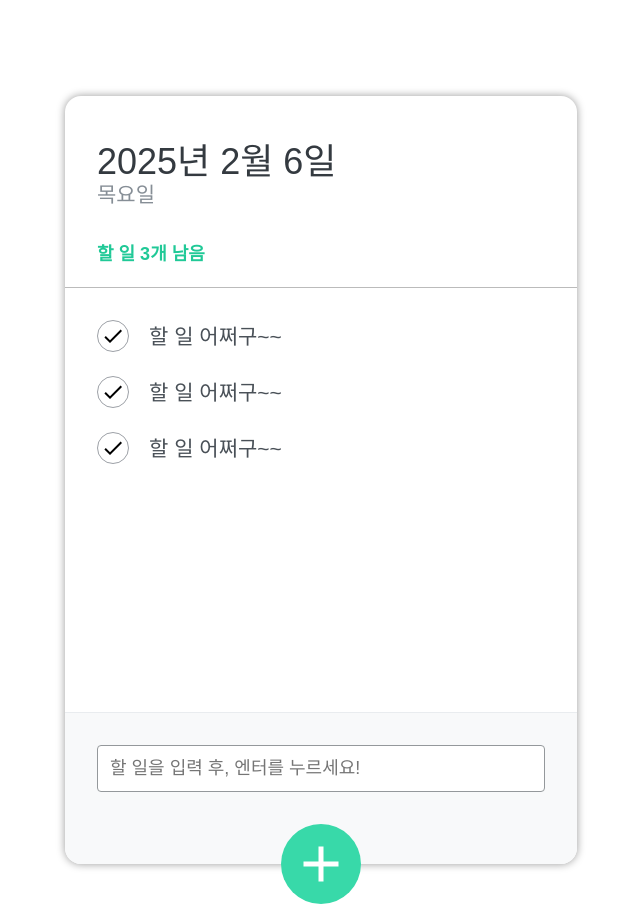
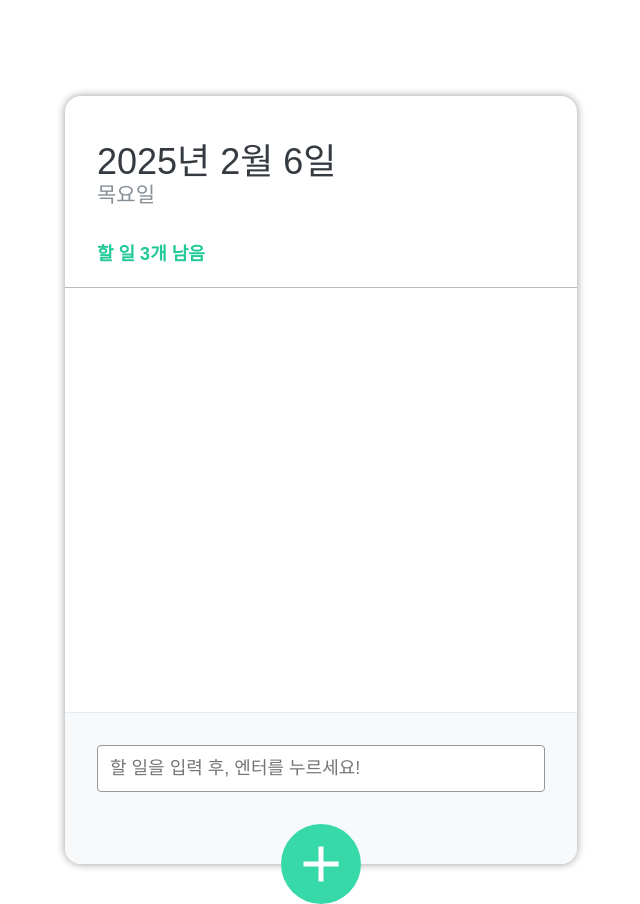
Before and after one commit to seyoung0314/react-study, a React (Vite) app: page / in a window 1280 px wide. Shown: the whole page, without its empty margins (319-959 px from the left). Built offline with nearby package versions, Linux system fonts and the light colour scheme.

Commit message:
todo list 아이템추가

```diff
--- a/src/components/Todos/TodoInput.jsx
+++ b/src/components/Todos/TodoInput.jsx
@@ -1,22 +1,42 @@
-import React from 'react';
-import { MdAdd } from 'react-icons/md';
-import styles from './scss/TodoInput.module.scss';
-const TodoInput = () => {
+import React, { useState } from "react";
+import { MdAdd } from "react-icons/md";
+import styles from "./scss/TodoInput.module.scss";
+const TodoInput = ({ onInput }) => {
+  const {
+    "form-wrapper": formWrapper,
+    "insert-btn": insert,
+    "insert-form": insertForm,
+  } = styles;
 
-  const {'form-wrapper':formWrapper, 'insert-btn':insert, 'insert-form':insertForm} = styles;
+  const [inputText, setInputText] = useState("");
+  const [isvalid, setIsvaild] = useState(false);
+
+  const handleClick = (e) => {};
+
+  const handleSubmit = (e) => {
+    e.preventDefault();
+
+    onInput(inputText);
+    setInputText("");
+  };
+
+  const handleInput = e =>{
+    const input = e.target.value;
+    setInputText(input);
+  };
 
   return (
     <>
       <div className={formWrapper}>
-        <form className={insertForm}>
+        <form className={insertForm} onSubmit={handleSubmit}>
           <input
-            type='text'
-            placeholder='할 일을 입력 후, 엔터를 누르세요!'
-          />
+          onInput={handleInput}
+          value={inputText}
+          type="text" placeholder="할 일을 입력 후, 엔터를 누르세요!" />
         </form>
       </div>
       <button className={insert}>
-        <MdAdd />
+        <MdAdd onClick={handleClick} />
       </button>
     </>
   );
--- a/src/components/Todos/TodoItem.jsx
+++ b/src/components/Todos/TodoItem.jsx
@@ -1,14 +1,16 @@
 import React from 'react';
 import { MdDelete, MdDone } from 'react-icons/md';
 import styles from './scss/TodoItem.module.scss';
-const TodoItem = () => {
+const TodoItem = ({inputText}) => {
   const { text, remove, 'todo-list-item': itemStyle, 'check-circle': checkCircle } = styles;
+
+
   return (
     <li className={itemStyle}>
       <div className={checkCircle}>
         <MdDone />
       </div>
-      <span className={text}>할 일 어쩌구~~</span>
+      <span className={text}>{inputText}</span>
       <div className={remove}>
         <MdDelete />
       </div>
--- a/src/components/Todos/TodoMain.jsx
+++ b/src/components/Todos/TodoMain.jsx
@@ -1,12 +1,18 @@
-import React from 'react';
-import styles from './scss/TodoMain.module.scss';
-import TodoItem from './TodoItem';
-const TodoMain = () => {
+import React, { useState } from "react";
+import styles from "./scss/TodoMain.module.scss";
+import TodoItem from "./TodoItem";
+const TodoMain = ({ items }) => {
+
+    const todo = items.map((item,index) =>
+      <TodoItem key={index} inputText={item}/>
+    );
+
+    console.log(todo);
+
+
   return (
-    <ul className={styles['todo-list']}>
-      <TodoItem />
-      <TodoItem />
-      <TodoItem />
+    <ul className={styles["todo-list"]}>
+      {todo}
     </ul>
   );
 };
--- a/src/components/Todos/TodoTemplate.jsx
+++ b/src/components/Todos/TodoTemplate.jsx
@@ -1,14 +1,22 @@
-import React from 'react';
-import TodoHeader from './TodoHeader';
-import styles from './scss/TodoTemplate.module.scss';
-import TodoMain from './TodoMain';
-import TodoInput from './TodoInput';
+import React, { useState } from "react";
+import TodoHeader from "./TodoHeader";
+import styles from "./scss/TodoTemplate.module.scss";
+import TodoMain from "./TodoMain";
+import TodoInput from "./TodoInput";
 const TodoTemplate = () => {
+  const [todoItems, setTodoItems] = useState([]);
+
+  const onInput = (data) => {
+    if(data){
+      setTodoItems([...todoItems, data]);
+    }
+  };
+
   return (
     <div className={styles.TodoTemplate}>
       <TodoHeader />
-      <TodoMain />
-      <TodoInput />
+      <TodoMain  items={todoItems} />
+      <TodoInput onInput={onInput} />
     </div>
   );
 };
```
